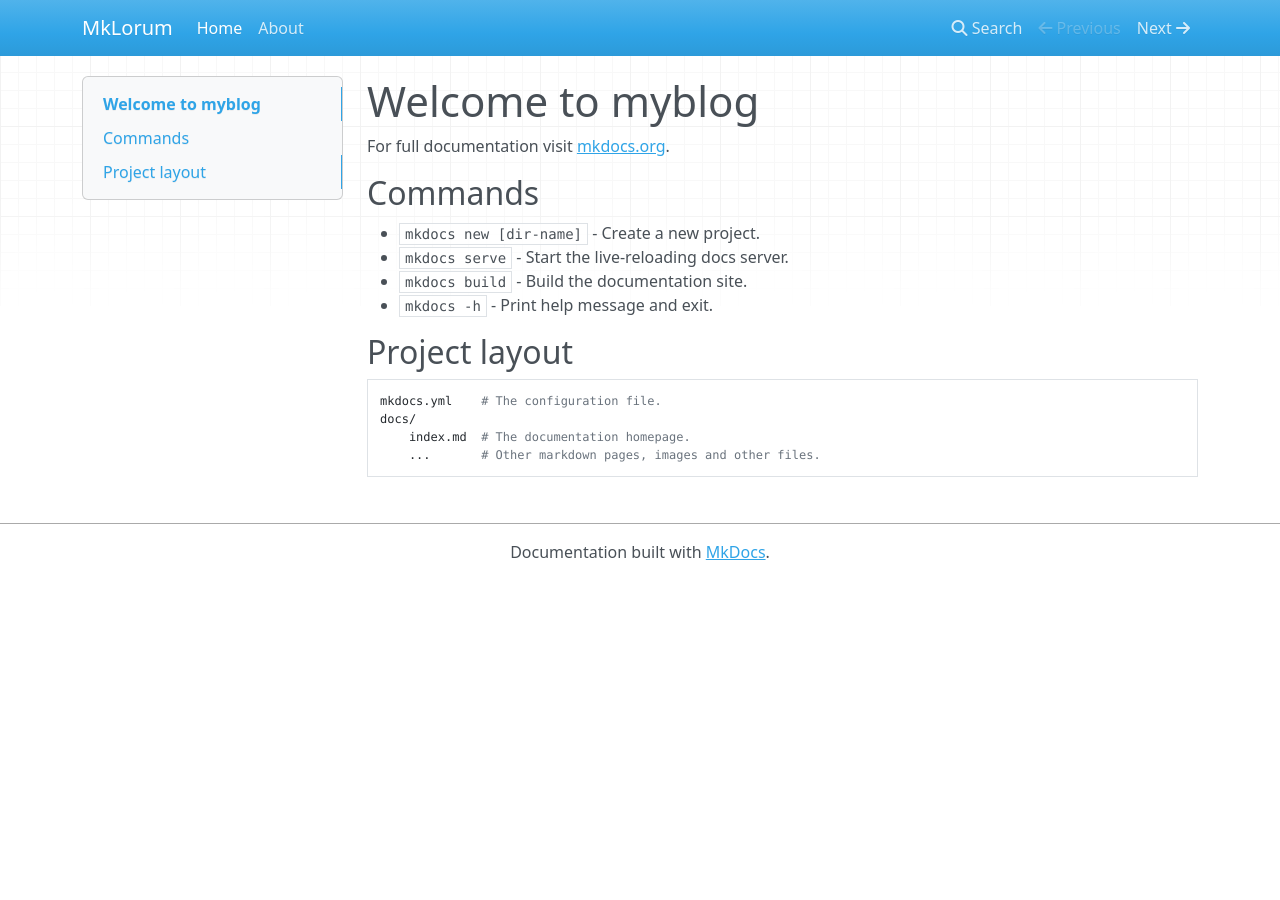
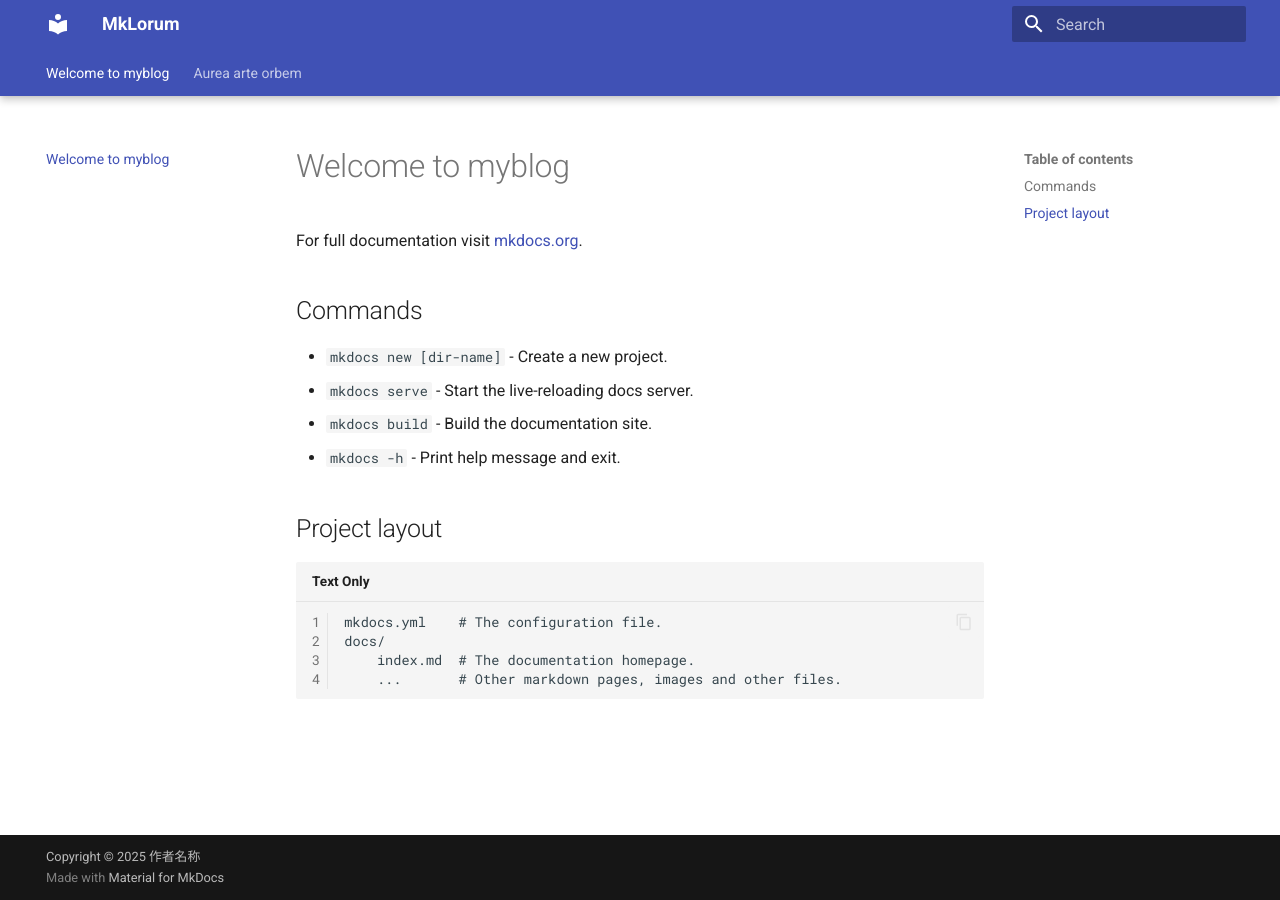
Before and after one commit to zhenda-hub/mk-demo, an MkDocs documentation site: the page built from docs/index.md, in a window 1280 px wide. Built offline with MkDocs 1.6.1 and Material for MkDocs 9.7.7, drawn with Linux system fonts in a browser that asks for light colours; nearby versions of some CDN libraries.

```diff
--- /dev/null
+++ b/docs/js/mathjax.js
@@ -0,0 +1,19 @@
+window.MathJax = {
+  tex: {
+    inlineMath: [["\\(", "\\)"]],
+    displayMath: [["\\[", "\\]"]],
+    processEscapes: true,
+    processEnvironments: true
+  },
+  options: {
+    ignoreHtmlClass: ".*|",
+    processHtmlClass: "arithmatex"
+  }
+};
+
+document$.subscribe(() => {
+  MathJax.startup.output.clearCache()
+  MathJax.typesetClear()
+  MathJax.texReset()
+  MathJax.typesetPromise()
+})
--- a/mkdocs.yml
+++ b/mkdocs.yml
@@ -1,5 +1,80 @@
 site_name: MkLorum
-nav:
-  - Home: index.md
-  - About: about.md
+# nav:
+#   - Home: index.md
+#   - About: about.md
 # theme: readthedocs
+theme:
+  name: material
+  features:
+    - navigation.tabs
+    - navigation.tabs.sticky
+    - navigation.path
+    - navigation.indexes
+    - navigation.top
+    - navigation.sections
+    - search.suggest
+    - search.highlight
+    - content.code.copy
+    - content.action.edit
+
+plugins:
+  - search
+  # - blog
+
+copyright: Copyright &copy; 2025 作者名称
+
+
+markdown_extensions:
+
+  # Python Markdown
+  - abbr
+  - admonition
+  - attr_list
+  - def_list
+  - footnotes
+  - md_in_html
+  - toc:
+      permalink: true
+
+  # Python Markdown Extensions
+  - pymdownx.arithmatex:
+      generic: true
+  - pymdownx.betterem:
+      smart_enable: all
+  - pymdownx.caret
+  - pymdownx.details
+  - pymdownx.emoji:
+      emoji_index: !!python/name:material.extensions.emoji.twemoji
+      emoji_generator: !!python/name:material.extensions.emoji.to_svg
+  - pymdownx.highlight:
+      anchor_linenums: true               # 行号锚点
+      line_spans: __span                  # 行跨度
+      pygments_lang_class: true           # 语言类名
+      auto_title: true                    # 自动标题
+      linenums: true                      # 显示行号
+      linenums_style: pymdownx-inline     # 行号样式
+  - pymdownx.inlinehilite
+  - pymdownx.keys
+  - pymdownx.mark
+  - pymdownx.smartsymbols
+  # ✅ 语法高亮 + 代码增强
+  - pymdownx.superfences:
+      custom_fences:
+        - name: mermaid                   # Mermaid图表支持
+          class: mermaid
+          format: !!python/name:pymdownx.superfences.fence_code_format
+        - name: vegalite                  # Vega-Lite图表支持
+          class: vegalite
+          format: !!python/name:pymdownx.superfences.fence_code_format
+  - pymdownx.tabbed:
+      alternate_style: true
+  - pymdownx.tasklist:
+      custom_checkbox: true
+  - pymdownx.tilde
+
+extra_javascript:
+  - js/mathjax.js
+  - https://unpkg.com/mathjax@3/es5/tex-mml-chtml.js
+
+# user_color_mode_toggle: true
+# color_mode: dark
```
